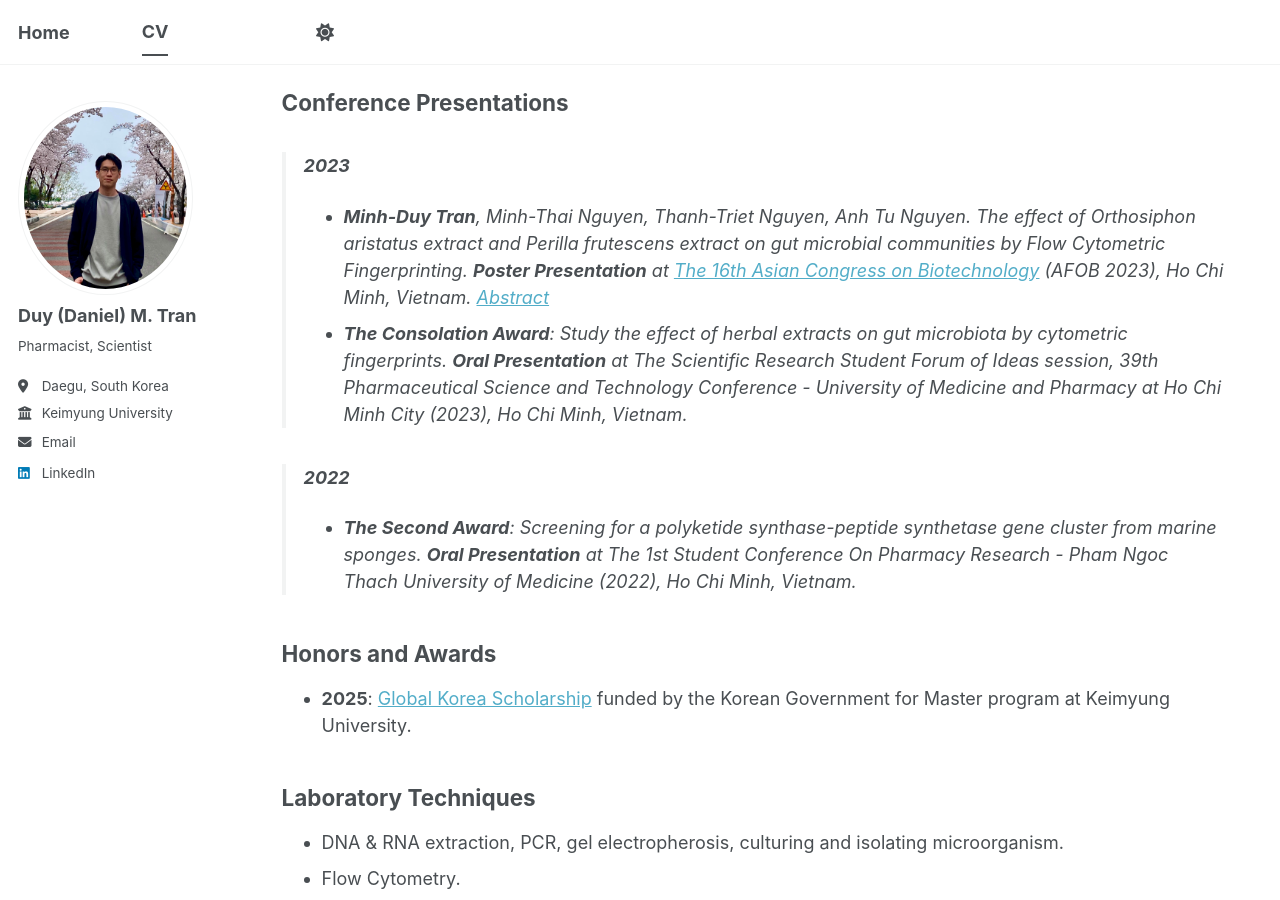
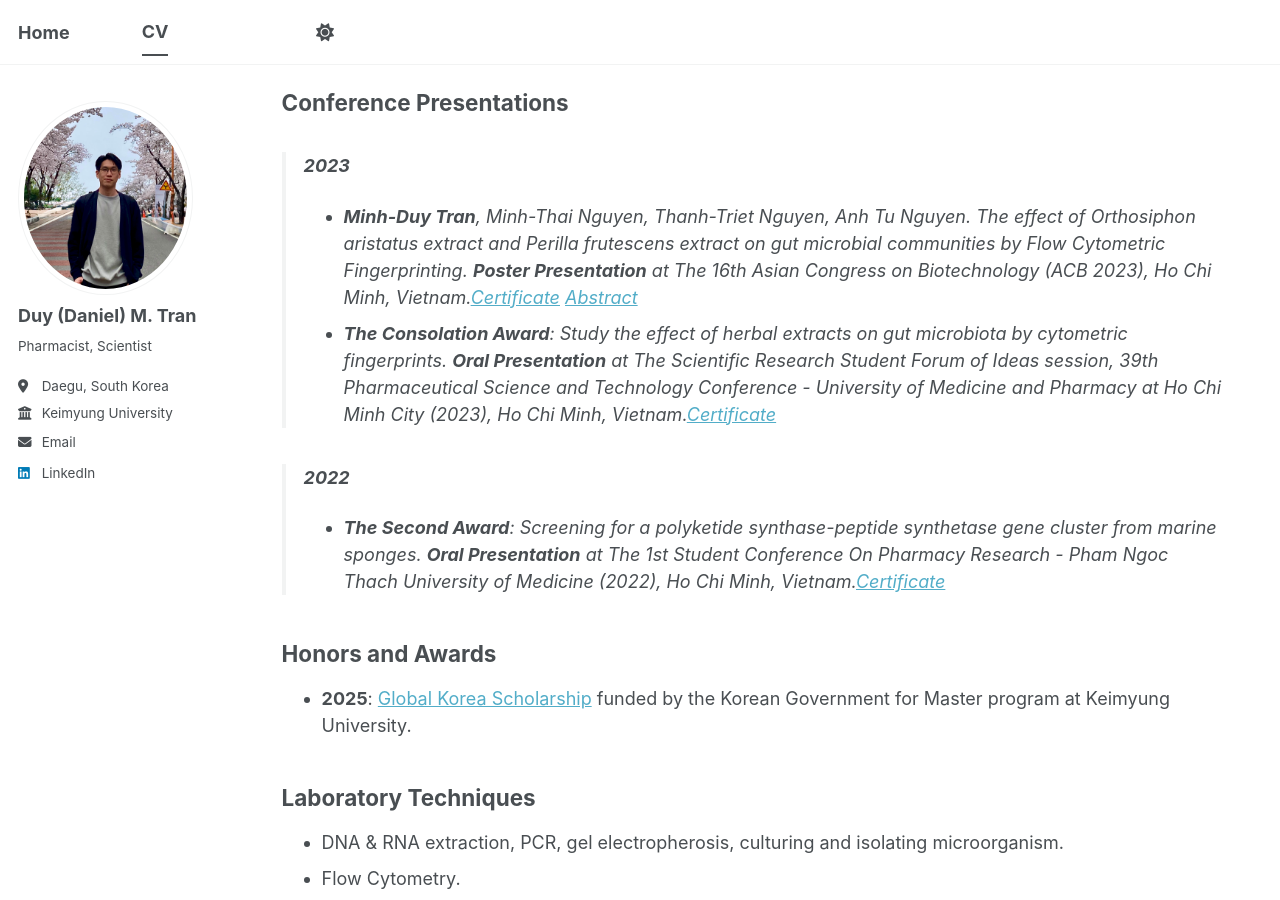
Before and after one commit to tranminhduy-git/tmduy.github.io, a Jekyll site: the page built from _pages/cv.md, in a window 1280 px wide and 900 px high, scrolled down 1298 px. Built offline with Jekyll 4.4.1, drawn with Linux system fonts in a browser that asks for light colours; a script bundle is joined from its source files by our own code; library files that are not in the unit come from our copies.

Commit message:
Update cv.md

```diff
--- a/_pages/cv.md
+++ b/_pages/cv.md
@@ -45,11 +45,11 @@ compounds from marine sponges in Vietnam.
 ## Conference Presentations
 
 > __2023__
-* __Minh-Duy Tran__, Minh-Thai Nguyen, Thanh-Triet Nguyen, Anh Tu Nguyen. The effect of Orthosiphon aristatus extract and Perilla frutescens extract on gut microbial communities by Flow Cytometric Fingerprinting. __Poster Presentation__ at [The 16th Asian Congress on Biotechnology](https://tranminhduy-git.github.io/tmduy.github.io/images/ACB_2023.jpg) (AFOB 2023), Ho Chi Minh, Vietnam. [Abstract](https://tranminhduy-git.github.io/tmduy.github.io/images/Abstract_ACB2023.jpg)
-* __The Consolation Award__: Study the effect of herbal extracts on gut microbiota by cytometric fingerprints. __Oral Presentation__ at The Scientific Research Student Forum of Ideas session, 39th Pharmaceutical Science and Technology Conference - University of Medicine and Pharmacy at Ho Chi Minh City (2023), Ho Chi Minh, Vietnam.
+* __Minh-Duy Tran__, Minh-Thai Nguyen, Thanh-Triet Nguyen, Anh Tu Nguyen. The effect of Orthosiphon aristatus extract and Perilla frutescens extract on gut microbial communities by Flow Cytometric Fingerprinting. __Poster Presentation__ at The 16th Asian Congress on Biotechnology (ACB 2023), Ho Chi Minh, Vietnam.[Certificate](https://tranminhduy-git.github.io/tmduy.github.io/images/AFOB.pdf) [Abstract](https://tranminhduy-git.github.io/tmduy.github.io/images/Abstract_ACB2023.jpg)
+* __The Consolation Award__: Study the effect of herbal extracts on gut microbiota by cytometric fingerprints. __Oral Presentation__ at The Scientific Research Student Forum of Ideas session, 39th Pharmaceutical Science and Technology Conference - University of Medicine and Pharmacy at Ho Chi Minh City (2023), Ho Chi Minh, Vietnam.[Certificate](https://tranminhduy-git.github.io/tmduy.github.io/images/Consolation award.pdf)
 
 > __2022__
-* __The Second Award__: Screening for a polyketide synthase-peptide synthetase gene cluster from marine sponges. __Oral Presentation__ at The 1st Student Conference On Pharmacy Research - Pham Ngoc Thach University of Medicine (2022), Ho Chi Minh, Vietnam.
+* __The Second Award__: Screening for a polyketide synthase-peptide synthetase gene cluster from marine sponges. __Oral Presentation__ at The 1st Student Conference On Pharmacy Research - Pham Ngoc Thach University of Medicine (2022), Ho Chi Minh, Vietnam.[Certificate](https://tranminhduy-git.github.io/tmduy.github.io/images/Second award.pdf)
 
 
 ## Honors and Awards
```
